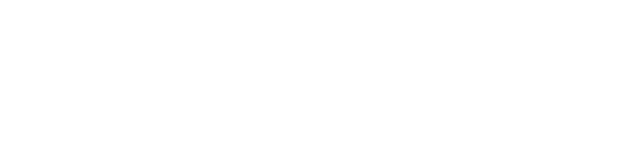
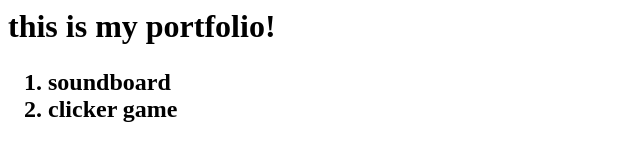
Before and after one commit to brookehess2/brooke, a plain HTML site: page index.html in a window 1280 px wide. Shown: the whole page, without its empty margins (0-640 px from the left). Drawn offline with Linux system fonts and the light colour scheme.

Commit message:
list and title

```diff
--- a/index.html
+++ b/index.html
@@ -4,4 +4,19 @@
             brooke's portfolio
         </title>
     </head>
+    <body>
+        <h1>
+            this is my portfolio!
+        </h1>
+        <h2>
+            <ol>
+                <li>
+                    soundboard
+                </li>
+                <li>
+                    clicker game
+                </li>
+            </ol>
+        </h2>
+    </body>
 </html>
```
